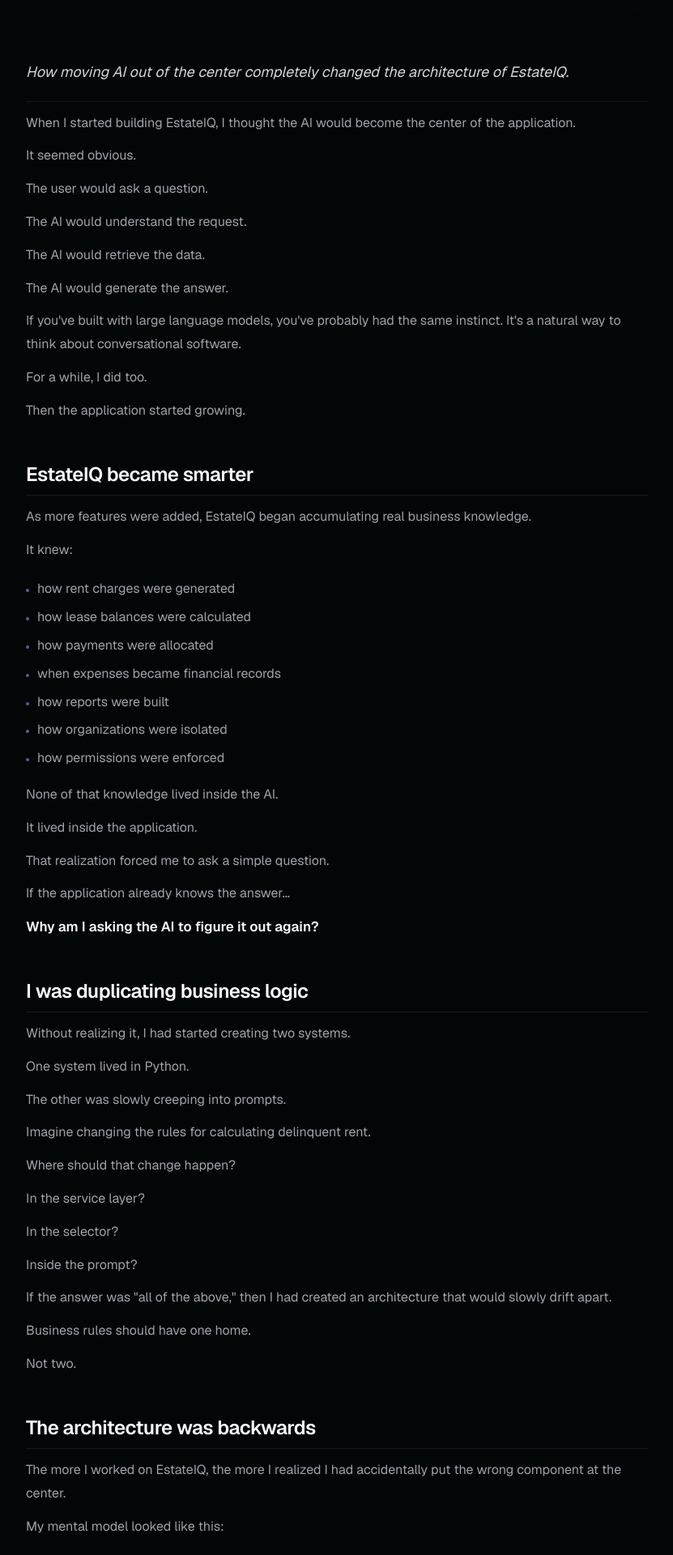
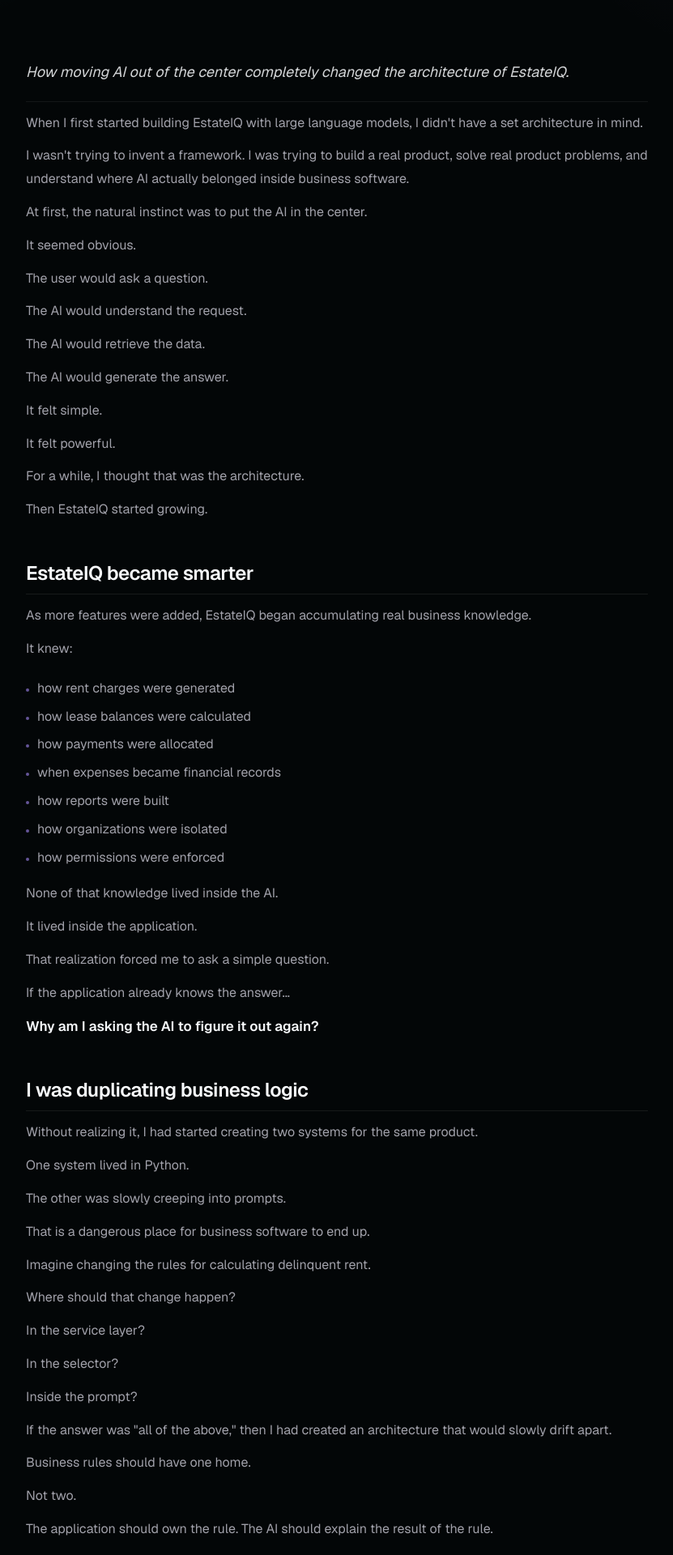
Before and after one commit to anthonynarine/EstateIQ-Web, a Next.js app: page /blog/biggest-mistake-building-ai-native-application in a window 1280 px wide. Shown: the part 440-2360 px from the top of the page at 81% size, without its empty margins (224-1055 px from the left). Built offline with nearby package versions, Linux system fonts and the light colour scheme; no server answers.

Commit message:
updated blogs

```diff
--- a/app/blog/ai-operations/page.tsx
+++ b/app/blog/ai-operations/page.tsx
@@ -49,7 +49,7 @@
       <p>It needs coverage metrics.</p>
       <p>
         It needs a way to understand what the system can answer, what it cannot
-        answer, and where it is improving.
+        answer, and where it is improving a sourcde of truth.
       </p>
       <p>That operational layer became part of DANA.</p>
 
--- a/app/blog/ai-should-explain-your-software/page.tsx
+++ b/app/blog/ai-should-explain-your-software/page.tsx
@@ -16,7 +16,7 @@
     <ArticleLayout article={article} {...navigation}>
       <p>
         <em>
-          The most important architectural decision we made while building
+          The most important architectural decision I made while building
           EstateIQ.
         </em>
       </p>
--- a/app/blog/biggest-mistake-building-ai-native-application/page.tsx
+++ b/app/blog/biggest-mistake-building-ai-native-application/page.tsx
@@ -1,3 +1,12 @@
+// # Filename: src/app/blog/biggest-mistake-building-ai-native-application/page.tsx
+//
+// Summary:
+// This page renders the DANA/EstateIQ blog article about the biggest architecture
+// mistake discovered while building an AI-native application. It explains why
+// deterministic business truth should live in the application, while the
+// language model acts as an explanation layer on top of verified records,
+// permissions, validations, and business rules.
+
 import type { Metadata } from "next";
 
 import { ArticleLayout } from "@/components/blog/ArticleLayout";
@@ -21,22 +30,26 @@
           EstateIQ.
         </em>
       </p>
+
       <p>
-        When I started building EstateIQ, I thought the AI would become the
-        center of the application.
+        When I first started building EstateIQ with large language models, I
+        didn&apos;t have a set architecture in mind.
       </p>
+      <p>
+        I wasn&apos;t trying to invent a framework. I was trying to build a real
+        product, solve real product problems, and understand where AI actually
+        belonged inside business software.
+      </p>
+      <p>At first, the natural instinct was to put the AI in the center.</p>
       <p>It seemed obvious.</p>
       <p>The user would ask a question.</p>
       <p>The AI would understand the request.</p>
       <p>The AI would retrieve the data.</p>
       <p>The AI would generate the answer.</p>
-      <p>
-        If you&apos;ve built with large language models, you&apos;ve probably had
-        the same instinct. It&apos;s a natural way to think about conversational
-        software.
-      </p>
-      <p>For a while, I did too.</p>
-      <p>Then the application started growing.</p>
+      <p>It felt simple.</p>
+      <p>It felt powerful.</p>
+      <p>For a while, I thought that was the architecture.</p>
+      <p>Then EstateIQ started growing.</p>
 
       <h2>EstateIQ became smarter</h2>
       <p>
@@ -63,10 +76,12 @@
 
       <h2>I was duplicating business logic</h2>
       <p>
-        Without realizing it, I had started creating two systems.
+        Without realizing it, I had started creating two systems for the same
+        product.
       </p>
       <p>One system lived in Python.</p>
       <p>The other was slowly creeping into prompts.</p>
+      <p>That is a dangerous place for business software to end up.</p>
       <p>Imagine changing the rules for calculating delinquent rent.</p>
       <p>Where should that change happen?</p>
       <p>In the service layer?</p>
@@ -78,13 +93,17 @@
       </p>
       <p>Business rules should have one home.</p>
       <p>Not two.</p>
+      <p>
+        The application should own the rule. The AI should explain the result of
+        the rule.
+      </p>
 
       <h2>The architecture was backwards</h2>
       <p>
         The more I worked on EstateIQ, the more I realized I had accidentally
         put the wrong component at the center.
       </p>
-      <p>My mental model looked like this:</p>
+      <p>My early mental model looked like this:</p>
       <CodeDiagram>{`User
    ↓
 AI
@@ -97,11 +116,12 @@
       <p>The application already knew how to enforce permissions.</p>
       <p>The application already knew how to generate reports.</p>
       <p>The AI didn&apos;t need to rediscover that knowledge.</p>
+      <p>It needed a safe way to use it.</p>
 
       <h2>Flipping the architecture</h2>
-      <p>Eventually I inverted the entire system.</p>
+      <p>Eventually, I inverted the system.</p>
       <p>Instead of asking the AI to understand the application...</p>
-      <p>I asked the application to understand itself.</p>
+      <p>I asked the application to expose what it already understood.</p>
       <p>The architecture became:</p>
       <CodeDiagram>{`User
    ↓
@@ -109,11 +129,14 @@
    ↓
 Business Logic
    ↓
-AI`}</CodeDiagram>
-      <p>That single decision simplified almost everything.</p>
+Verified Result
+   ↓
+AI Explanation`}</CodeDiagram>
+      <p>That single change simplified almost everything.</p>
       <p>Business logic stayed in code.</p>
       <p>Calculations stayed deterministic.</p>
       <p>Permissions stayed explicit.</p>
+      <p>Records stayed traceable.</p>
       <p>The AI became responsible for something it does exceptionally well:</p>
       <p>Helping people understand complex information.</p>
 
@@ -138,7 +161,7 @@
       <blockquote>&quot;Does the application already know this?&quot;</blockquote>
       <p>If the answer was yes, the AI could explain it.</p>
       <p>
-        If the answer was no, then the application-not the model-needed a new
+        If the answer was no, then the application, not the model, needed a new
         capability.
       </p>
 
@@ -146,6 +169,7 @@
       <p>One unexpected benefit was that the system became easier to test.</p>
       <p>Every financial calculation remained deterministic.</p>
       <p>Every business rule remained version-controlled.</p>
+      <p>Every permission check remained explicit.</p>
       <p>Every report could be traced back to underlying records.</p>
       <p>
         The conversational experience improved because it was built on top of
@@ -154,6 +178,24 @@
       <p>The AI wasn&apos;t replacing the application.</p>
       <p>
         It was exposing the application&apos;s capabilities through conversation.
+      </p>
+
+      <h2>The lesson</h2>
+      <p>
+        The biggest mistake I made was thinking the AI should be the center of
+        the product.
+      </p>
+      <p>It shouldn&apos;t.</p>
+      <p>The application should be the center.</p>
+      <p>The system of record should be the center.</p>
+      <p>The business logic should be the center.</p>
+      <p>
+        AI belongs beside those things, helping users ask better questions,
+        understand verified answers, and move through the product faster.
+      </p>
+      <p>
+        That is the architecture that emerged naturally while building EstateIQ:
+        the application owns the truth, and the AI explains it.
       </p>
 
       <h2>The next problem</h2>
--- a/app/blog/introducing-dana/page.tsx
+++ b/app/blog/introducing-dana/page.tsx
@@ -18,8 +18,8 @@
       </p>
       <p>I was trying to solve a practical problem.</p>
       <p>
-        How do you build an AI-native financial application that people can
-        actually trust?
+        How do you build an AI-native financial application that can be
+        trusted?
       </p>
       <p>At first, I assumed the answer was better prompts.</p>
       <p>Then I thought it was better language models.</p>
--- a/app/blog/why-ai-wrappers-arent-enough/page.tsx
+++ b/app/blog/why-ai-wrappers-arent-enough/page.tsx
@@ -35,8 +35,7 @@
         remarkably capable.
       </p>
       <p>
-        But while building <strong>EstateIQ</strong>, an AI-native Financial
-        Operating System for small landlords, I discovered something that
+        But while building <strong>EstateIQ</strong>, I discovered something that
         fundamentally changed how I think about AI architecture.
       </p>
       <p>
@@ -71,8 +70,21 @@
         Those systems already contain structured information, business rules,
         permissions, validations, and years of accumulated domain knowledge.
       </p>
-      <p>A language model doesn&apos;t replace those things.</p>
-      <p>It sits beside them.</p>
+      <p>
+        They contain <strong>truth</strong>.
+      </p>
+      <p>
+        And truth should never be guessed, invented, or assumed by AI.
+      </p>
+      <p>
+        That is the danger of bolting AI onto business software after the fact:
+        the model can sound right without being grounded in what is actually
+        true.
+      </p>
+      <p>
+        A language model doesn&apos;t replace the system of record.
+      </p>
+      <p>It sits beside it.</p>
 
       <h2>The question that changed everything</h2>
       <p>
--- a/lib/blog.ts
+++ b/lib/blog.ts
@@ -55,9 +55,9 @@
     status: "Published",
   },
   {
-    title: "Meet DANA.",
+    title: "Meet DANA: Deterministic AI-Native Architecture",
     subtitle:
-      "The intelligence layer behind EstateIQ — built on verified records, not assumptions.",
+      " The architecture behind EstateIQ’s intelligence layer — built on verified records, deterministic business logic, and answers the system can trust.",
     category: "Architecture",
     series: "DANA",
     readingTime: "5 min read",
```
